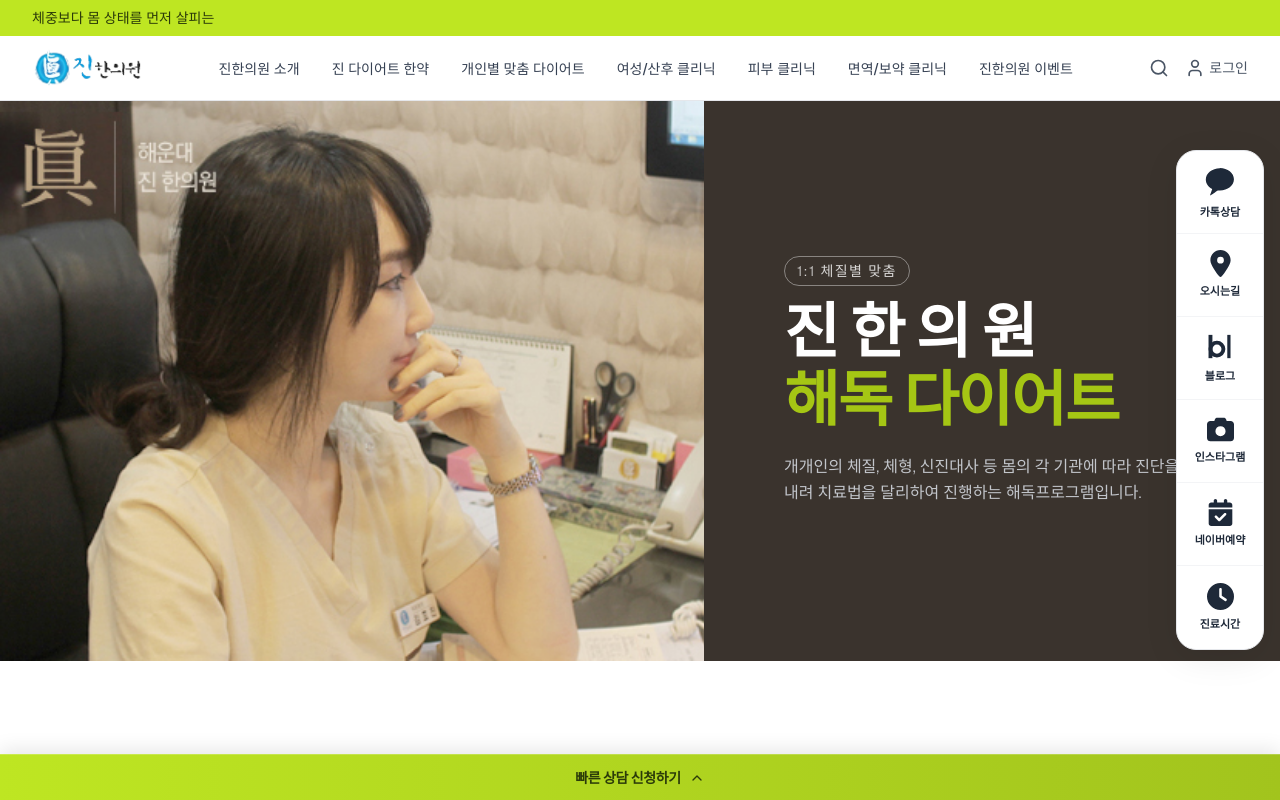
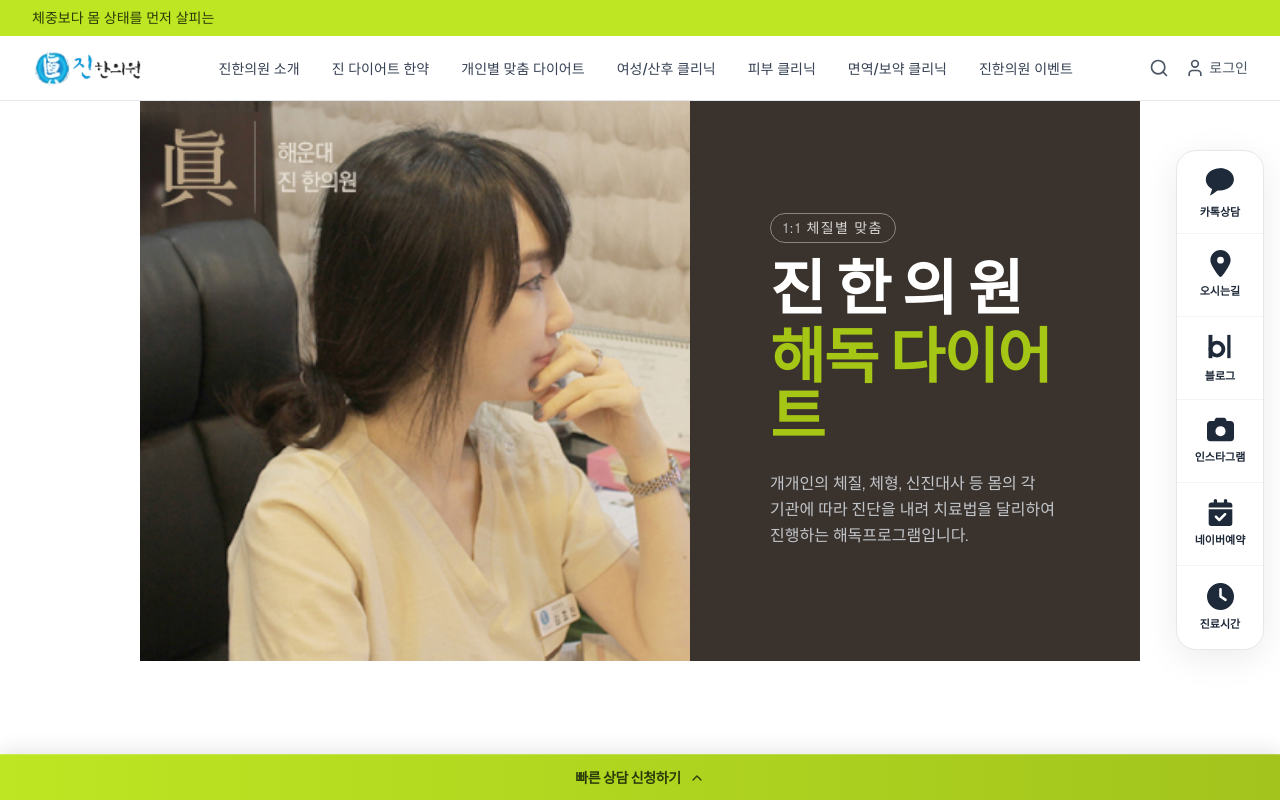
Before and after one commit to ctadamteam/Jin_oriental, a Next.js app: page /custom-diet/detox in a window 1280 px wide. Shown: the top 800 px of the page. Built offline with nearby package versions, Linux system fonts and the light colour scheme; a web font is replaced by a local one.

Commit message:
refactor: update container layouts for detox, severe, and visceral diet pages

```diff
--- a/app/(site)/custom-diet/detox/page.tsx
+++ b/app/(site)/custom-diet/detox/page.tsx
@@ -3,6 +3,7 @@
 export default function DetoxDietPage() {
   return (
     <main className="w-full bg-white font-sans text-gray-800">
+      <div className="mx-auto w-full max-w-[1000px] overflow-hidden">
       {/* 1. Hero Section (상단 메인 타이틀) */}
       <section className="w-full h-[460px] md:h-[560px] relative bg-[#3a332d]">
         <div className="absolute inset-0 flex flex-col md:flex-row">
@@ -809,7 +810,7 @@
            </div>
         </div>
       </section>
-
+      </div>
     </main>
   );
 }
--- a/app/(site)/custom-diet/severe/page.tsx
+++ b/app/(site)/custom-diet/severe/page.tsx
@@ -1,9 +1,9 @@
 import Image from 'next/image';
-import Link from 'next/link';
 
 export default function SevereObesityDietPage() {
   return (
     <main className="font-pretendard overflow-x-hidden bg-[#faf6f3]">
+      <div className="mx-auto w-full max-w-[1000px] overflow-hidden">
       <HeroSection />
       <FiveCoreSection />
       <IntroSection />
@@ -16,6 +16,7 @@
       <ProgramStep3Section />
       <ProgramStep4Section />
       <FooterSection />
+      </div>
     </main>
   );
 }
--- a/app/(site)/custom-diet/visceral/page.tsx
+++ b/app/(site)/custom-diet/visceral/page.tsx
@@ -1,9 +1,9 @@
 import Image from 'next/image';
-import Link from 'next/link';
 
 export default function VisceralFatPage() {
   return (
     <main className="w-full bg-white font-sans text-gray-800 overflow-x-hidden">
+      <div className="mx-auto w-full max-w-[1000px] overflow-hidden">
       <HeroSection />
       <StatsSection />
       <ReasonSection />
@@ -15,6 +15,7 @@
       <DiagnosisSection />
       <DiagnosisReasonSection />
       <FooterSection />
+      </div>
     </main>
   );
 }
```
